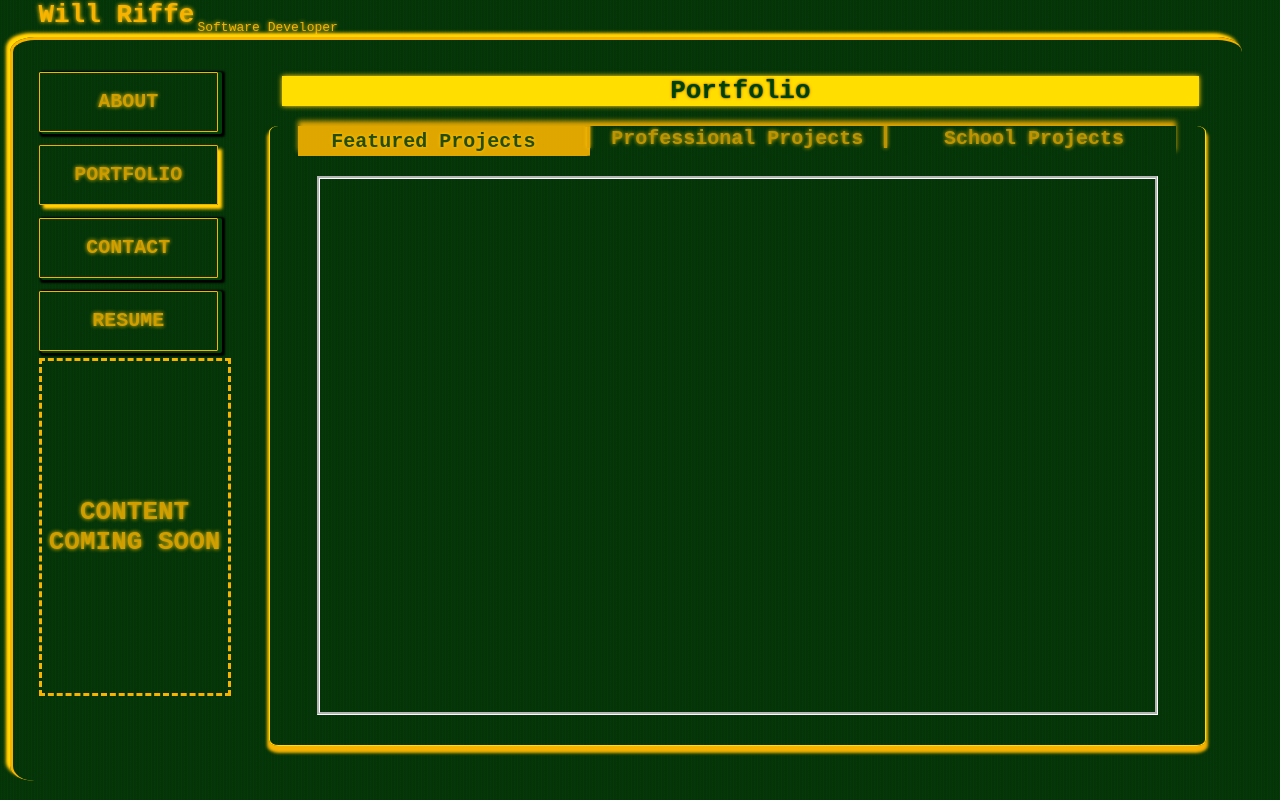
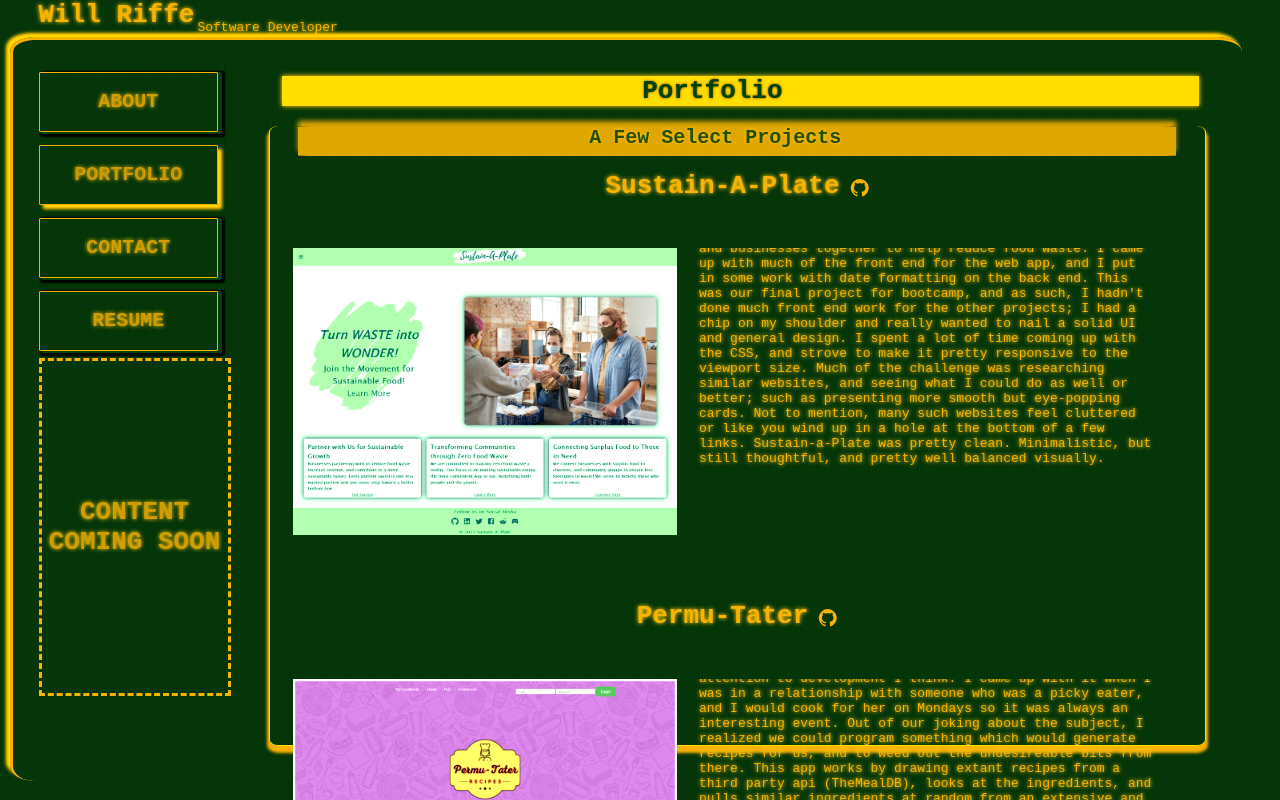
Before and after one commit to Will-Riffe/will-riffe-portfolio, a React (Create React App) app: page /portfolio in a window 1280 px wide. Built offline with nearby package versions, Linux system fonts and the light colour scheme.

Commit message:
improved portfolio element arrangement

```diff
--- a/src/components/Portfolio/featured.js
+++ b/src/components/Portfolio/featured.js
@@ -1,9 +1,10 @@
 import React from "react";
+import ProjectView from "./projectView";
 
 function Featured(props) {
   return (
     <div>
-      <Project
+      <ProjectView
         name={"Sustain-A-Plate"}
         src={require("../../assets/Sustain-a-Plate-Page.png")}
         link={"https://sustain-a-plate-a492ad2a8239.herokuapp.com/"}
@@ -13,7 +14,7 @@ function Featured(props) {
         }
       />
 
-      <Project
+      <ProjectView
         name={"Permu-Tater"}
         src={require("../../assets/permutater.png")}
         link={"https://permu-tater.herokuapp.com/"}
@@ -25,7 +26,7 @@ function Featured(props) {
         }
       />
 
-      <Project
+      <ProjectView
         name={"Event Scout"}
         src={require("../../assets/EventScout.png")}
         link={"https://jadyngg19.github.io/Event-Scout/"}
--- a/src/components/Portfolio/index.js
+++ b/src/components/Portfolio/index.js
@@ -1,48 +1,23 @@
 import React, { useState } from "react";
 import "./styles.css";
 import Featured from "./featured";
-import ProjectView from "./projectView";
 
 function Portfolio(props) {
-  const [activeTab, setActiveTab] = useState("featured");
-
-  const tabs = [
-    { id: "featured", label: "Featured Projects", to: "ProjectView" },
-    { id: "professional", label: "Professional Projects", to: "professional-content" },
-    { id: "school", label: "School Projects", to: "school-content" },
-  ];
-
-  const handleTabClick = (tab) => {
-    setActiveTab(tab);
-  };
 
   return (
     <section className="main-content">
       <header>
-        <div className="content-header">Portfolio</div>
+        <div className="content-header">
+          Portfolio
+        </div>
       </header>
       <article>
-
-        <nav className="article-nav">
-          {tabs.map((tab, index) => (          /* iterate over tab array, generates JSX elements for each tab Groups
-                                                  the elements together and adds vertical divider after the first tab */
-            <React.Fragment key={tab.id}>
-              {index !== 0 && <h4 className="divider">|</h4>}
-              <button
-                className={`article-tab ${
-                  activeTab === tab.id ? "article-tab-active" : ""
-                }`}
-                onClick={() => handleTabClick(tab.id)}
-              >
-                <h4>{tab.label}</h4>
-              </button>
-            </React.Fragment>
-          ))}
-        </nav>
-
-        <div className="content display-border">
-                <projectView></projectView>
-        </div>
+          <nav className="article-nav">
+            <div className=" article-active">
+              <h4>A Few Select Projects</h4>
+            </div>
+          </nav>
+          < Featured />
       </article>
     </section>
   );
--- a/src/components/Portfolio/projectView.js
+++ b/src/components/Portfolio/projectView.js
@@ -1,27 +1,40 @@
-import React from 'react';
-import GitHubIcon from '@mui/icons-material/GitHub';
+import React from "react";
+import GitHubIcon from "@mui/icons-material/GitHub";
 
 function ProjectView(props) {
+  return (
+    <>
+      <br />
+        <div className="titleRow">
+          <h1>{props.name}</h1>
 
-    return (
-        <>
-          <div>
-            <h1>{props.name}</h1>
-            <a href={props.link}>
-                <img
-                    src={props.src}
-                    href={props.link}
-                    alt="Project Screenshot">
-                </img>
-            </a>
-          </div>
           <a
-            alt="Deployed Site">
-            <GitHubIcon></GitHubIcon>
+              href={props.githubLink}
+              target="_blank"
+              rel="noopener noreferrer"
+          >
+              <GitHubIcon />
           </a>
-          <p>{props.description}</p>
-        </>
-      );
+        </div>
+      <div className="portfolio smallScroll">
+
+
+        <a  className="squeezeIn"
+            href={props.link}
+            target="_blank"
+        >
+            <img src={props.src} alt="Project Screenshot" />
+        </a>
+
+        <p
+            className="portfolio"
+        >
+          {props.description}
+        </p>
+
+      </div>
+    </>
+  );
 }
 
 export default ProjectView;
--- a/src/components/Portfolio/styles.css
+++ b/src/components/Portfolio/styles.css
@@ -1,9 +1,42 @@
-.content {
-    height: 87%;
-    width: 90%;
-    margin: 20px auto auto auto;
-}
 
 .display-border {
     border-style:groove;
   }
+a.squeezeIn {
+    width:50%;
+}
+img {
+    width: 100%;
+    height: auto;
+}
+
+
+div.portfolio {
+        display:flex;
+        flex-direction:row;
+        align-content: center;
+        height: 87%;
+        width: 95%;
+        margin: 5% 2.5% 5% 2.5%;
+    }
+
+p.portfolio {
+    width: 60%;
+    margin: -2.5% 2.5% 0 2.5%;
+}
+
+.titleRow {
+    display: flex;
+    flex-direction:row;
+    align-content: center;
+    justify-content: center;
+    margin: 0 0 2.5% 0;
+}
+
+svg {
+    margin: 25% 0 0 10px;
+}
+
+div.smallScroll {
+    overflow: auto;
+    scroll-behavior: smooth;  }
--- a/src/styles/styles.css
+++ b/src/styles/styles.css
@@ -157,7 +157,7 @@ section {
 }
 
 .scroll {
-  overflow-y: scroll;
+  overflow: auto;
   scroll-behavior: smooth;
 }
 
@@ -270,6 +270,7 @@ section {
 
   .content-header {
     margin: 10px auto 10px 4vw;
+    padding-right: 7vh;
   }
 
   h4 {
```
